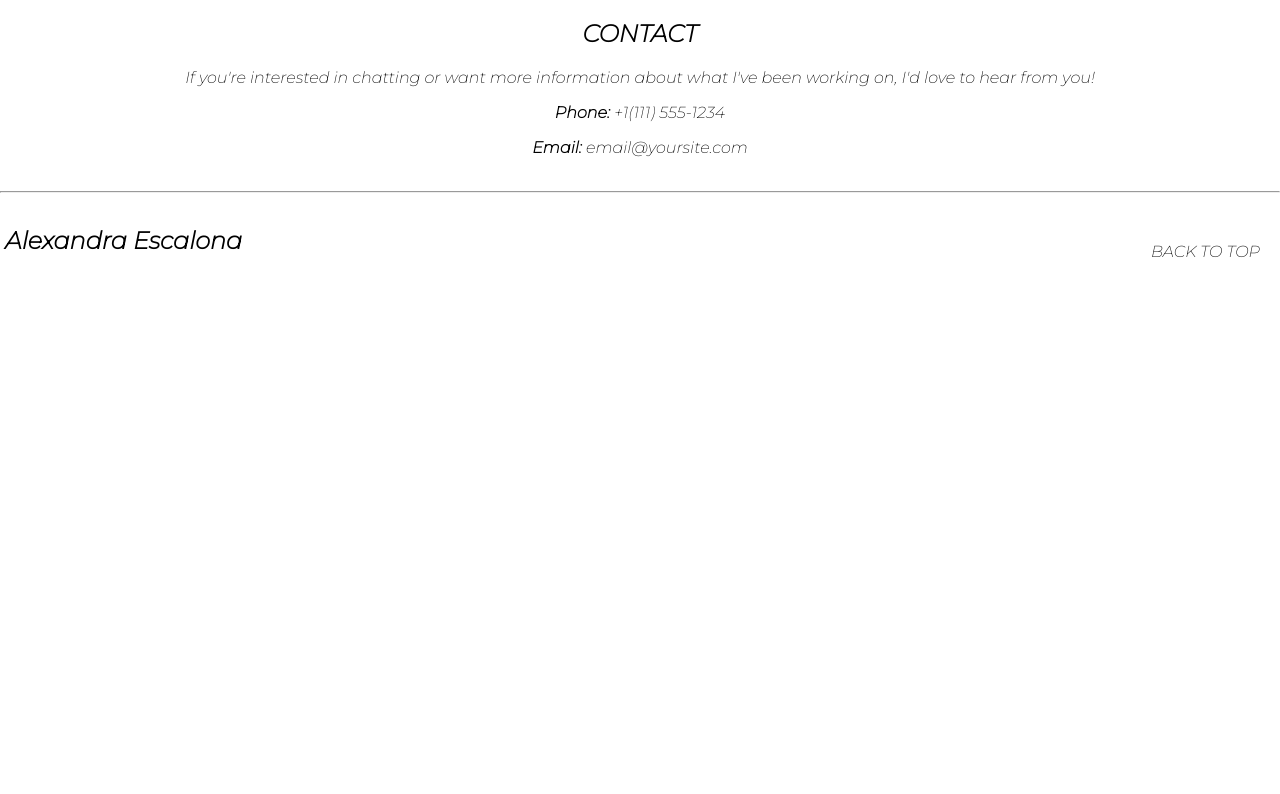
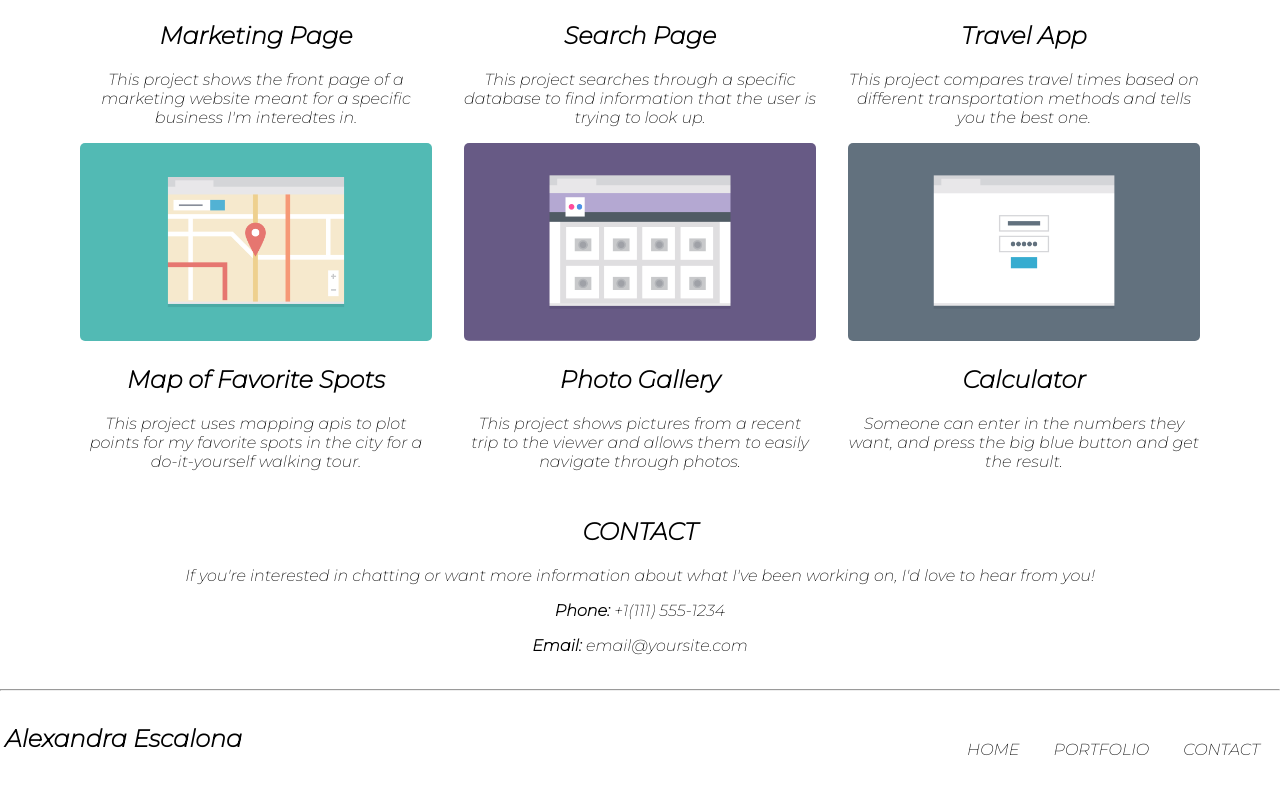
Before and after one commit to aleexandrafg/responsive_layout_v3, a plain HTML site: page index.html in a window 1280 px wide. Shown: the part 812-1606 px from the top of the page. Before the commit the page ends 1114 px from the top, so only its background shows below. Drawn offline with Linux system fonts and the light colour scheme.

Commit message:
changes made for media query

```diff
--- a/CSS/styles.css
+++ b/CSS/styles.css
@@ -13,6 +13,9 @@
     align-self: center;
     display: block;
 
+}
+.profile-image {
+    width: 100%;
 }
  .project {
     padding-right: 1em;
@@ -53,6 +56,9 @@ footer{
     padding: 5px;
 
 }
+.bigger-screen {
+    display: none;
+}
 
 /* media queries */
 
@@ -69,11 +75,38 @@ footer{
  .portfolio {
     flex-direction: row;
     flex-wrap: wrap;
+    margin: auto;
+    max-width: 90%;
+
  }
- .project{
-    flex: 1;
+ .project {
+    flex: 50%;
+    text-align: center;
  }
  #profile-info {
     display: flex;
+    margin: 5%;
+ }
+ .to-top {
+    display: none;
+ }
+ .bigger-screen {
+    display: inline-block;
  }
 }
+
+@media (min-width: 1024px) {
+.main-header {
+    display: flex;
+    justify-content: space-between;
+    flex-wrap: wrap;
+    flex-direction: row;
+}
+.profile-info {
+    margin: 5%;
+}
+
+.project {
+    flex: 30%;
+}
+}
--- a/index.html
+++ b/index.html
@@ -10,20 +10,20 @@
   </head>
 <body>
     <header class="main-header">
-        <h1 class="name">Alexandra Escalona</h1>
+        <h1 class="name" id="home">Alexandra Escalona</h1>
         <nav>
             <ul class="primary-nav">
-                <li><a href="#">HOME</a></li>
+                <li><a href="#home">HOME</a></li>
                 <li><a href="#portfolio">PORTFOLIO</a></li>
                 <LI><a href="#contact">CONTACT</a></LI>
             </ul>
         </nav>
         <section id="profile-info">
+            <p>Hi! I'm a front-end developer who loves responsive design and css. I recently finished learning front-end web development at Treehouse and am excited to put all my skills to use!</p>
             <img src="images/responsive-layout-profile.png" alt="Student's picture" class="profile-image">
-            <p>Hi! I'm a front-end developer who loves responsive design and css. I recently finished learning front-end web development at Treehouse and am excited to put all my skills to use!</p>
         </section>
     </header>
-    <h1>Portfolio</h1>
+    <h1 id="portfolio">Portfolio</h1>
         <div class="portfolio">
             <section class="project">
                 <img src="images/portfolio-1.png" alt="Marketing page example" class="project-img">
@@ -73,7 +73,9 @@
         <h2>Alexandra Escalona</h2>
             <ul class="nav-footer">
                 <li class="to-top"> <a href="#profile-info">BACK TO TOP</a></li>
-
+                <li class="bigger-screen"><a href="#home">HOME</a></li>
+                <li class="bigger-screen"><a href="#portfolio">PORTFOLIO</a></li>
+                <li class="bigger-screen"><a href="#contact">CONTACT</a></li>
             </ul>
         </nav>
     </footer>
```
